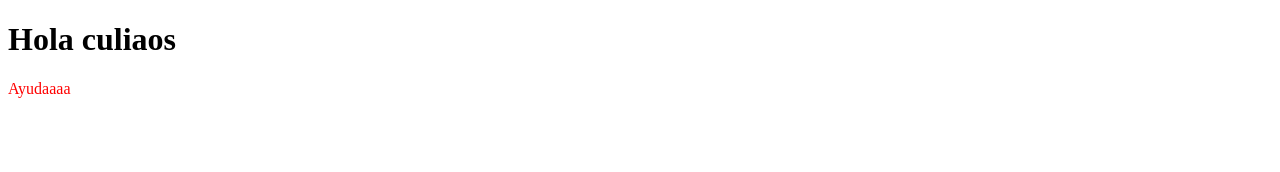
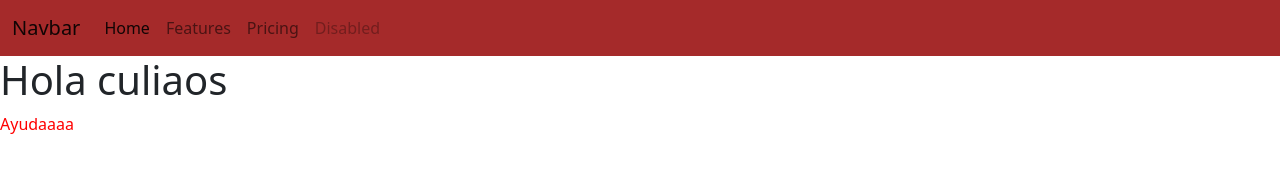
Before and after one commit to RZ0ne/proyectodw, a plain HTML site: page index.html in a window 1280 px wide. Drawn offline with nearby package versions, Linux system fonts and the light colour scheme.

Commit message:
bootstrap

```diff
--- a/css/style.css
+++ b/css/style.css
@@ -2,3 +2,7 @@ p {
     font-size: 72;
     color: red;
 }
+
+.navbar {
+    background-color: brown !important;
+}
--- a/index.html
+++ b/index.html
@@ -1,15 +1,46 @@
 <!DOCTYPE html>
 <html lang="en">
+
 <head>
     <meta charset="UTF-8">
     <meta http-equiv="X-UA-Compatible" content="IE=edge">
     <meta name="viewport" content="width=h1, initial-scale=1.0">
     <title>Document</title>
+    <link href="https://cdn.jsdelivr.net/npm/bootstrap@5.2.1/dist/css/bootstrap.min.css" rel="stylesheet"
+        integrity="sha384-iYQeCzEYFbKjA/T2uDLTpkwGzCiq6soy8tYaI1GyVh/UjpbCx/TYkiZhlZB6+fzT" crossorigin="anonymous">
     <link rel="stylesheet" href="css/style.css">
 </head>
+
 <body>
+    <header>
+        <nav class="navbar navbar-expand-lg bg-light">
+            <div class="container-fluid">
+              <a class="navbar-brand" href="#">Navbar</a>
+              <button class="navbar-toggler" type="button" data-bs-toggle="collapse" data-bs-target="#navbarNav" aria-controls="navbarNav" aria-expanded="false" aria-label="Toggle navigation">
+                <span class="navbar-toggler-icon"></span>
+              </button>
+              <div class="collapse navbar-collapse" id="navbarNav">
+                <ul class="navbar-nav">
+                  <li class="nav-item">
+                    <a class="nav-link active" aria-current="page" href="#">Home</a>
+                  </li>
+                  <li class="nav-item">
+                    <a class="nav-link" href="#">Features</a>
+                  </li>
+                  <li class="nav-item">
+                    <a class="nav-link" href="#">Pricing</a>
+                  </li>
+                  <li class="nav-item">
+                    <a class="nav-link disabled">Disabled</a>
+                  </li>
+                </ul>
+              </div>
+            </div>
+          </nav>
+    </header>
     <h1>Hola culiaos</h1>
     <p>Ayudaaaa</p>
     <br>
 </body>
+
 </html>
```
